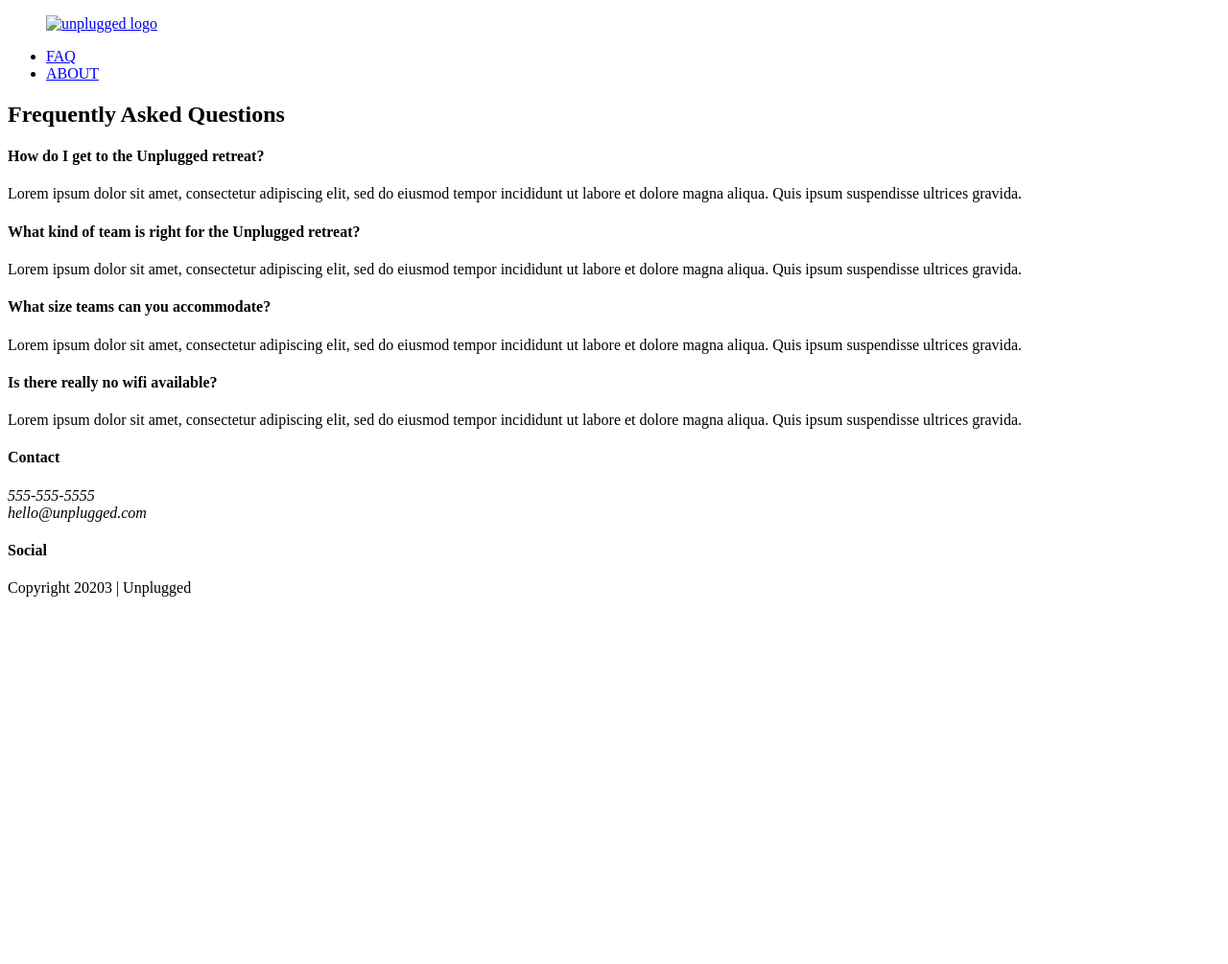
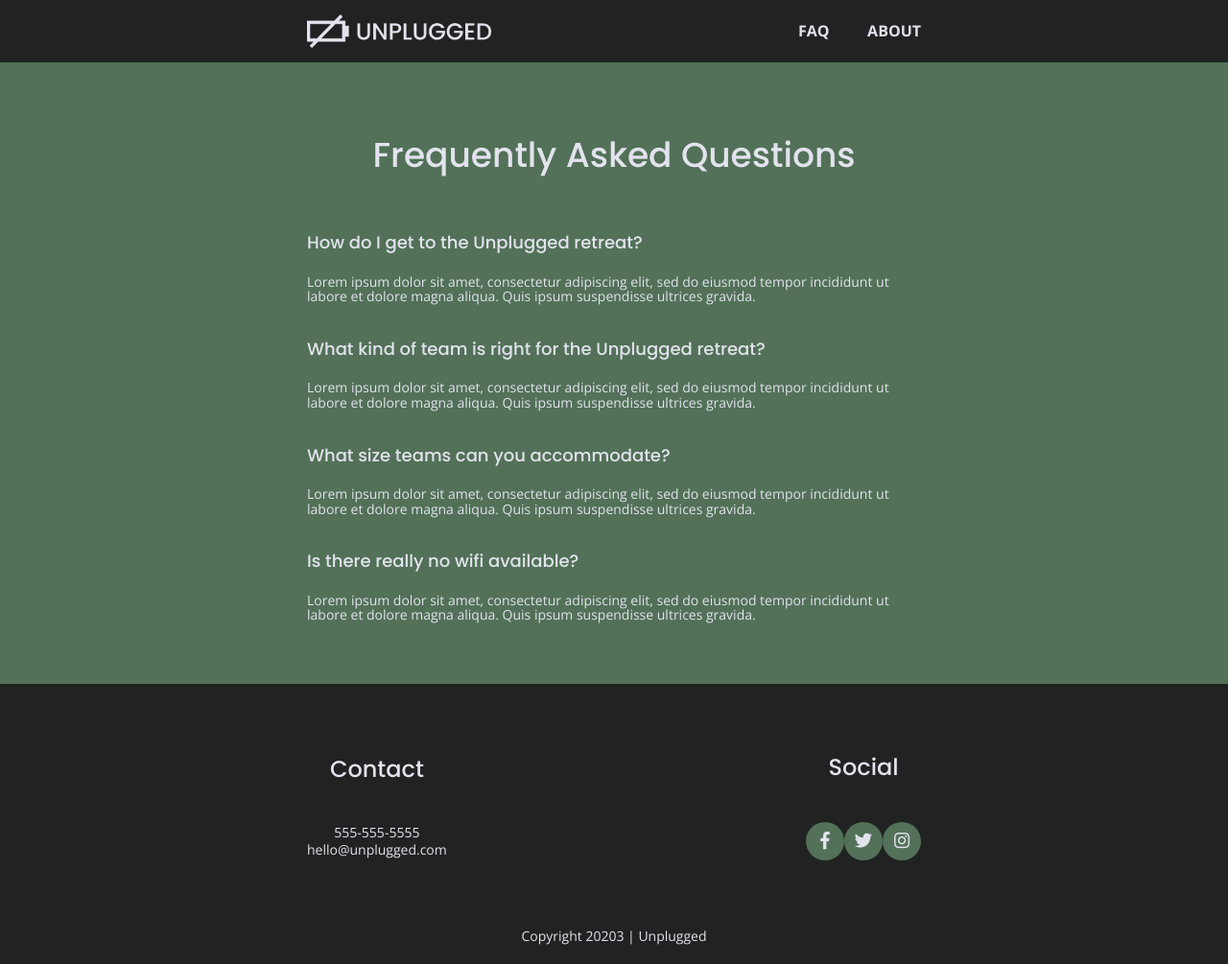
Before and after one commit to Aminah0711/unplugged-responsive-website-round2, a website: page FAQ/index.html in a window 1280 px wide. Shown: the whole page at 96% size. Before the commit the page ends 800 px from the top, so only its background shows below. Drawn offline with nearby package versions, Linux system fonts and the light colour scheme.

Commit message:
Add social icons

```diff
--- a/About/index.html
+++ b/About/index.html
@@ -18,6 +18,7 @@
 
   <link rel="stylesheet" href="../css/normalize.css">
   <link rel="stylesheet" href="../css/main.css">
+    <!--fontawesome-->
   <script src="https://kit.fontawesome.com/a64f40ecc3.js" crossorigin="anonymous"></script>
   <!--Google Fonts-->
   <link href="https://fonts.googleapis.com/css?family=Open+Sans:400,700|Poppins:500,700" rel="stylesheet">
@@ -104,18 +105,22 @@
               hello@unplugged.com
             </p>
           </address>
-        </div>
       </div>
       <div class="social">
         <h4>Social</h4>
         <div class="social-icons">
           <p>
-            <a href="#"></a>
-            <a href="#"></a>
-            <a href="#"></a>
+            <a href="https://www.facebook.com/Skillcrush/" target="_blank"><i class="fab fa-facebook-f"></i></a>
+          </p>
+          <p>
+            <a href="https://twitter.com/Skillcrush" target="_blank"><i class="fab fa-twitter"></i></a>
+          </p>
+          <p>
+            <a href="https://www.instagram.com/skillcrush/" target="_blank"><i class="fab fa-instagram"></i></a>
           </p>
         </div>
-
+        </div>
+        </div>
       </div>
       <div class="copyright">
         <p>Copyright 20203 | Unplugged</p>
--- a/FAQ/index.html
+++ b/FAQ/index.html
@@ -3,30 +3,27 @@
 
 <head>
   <meta charset="utf-8">
+  <meta http-equiv="x-ua-compatible" content="ie=edge">
   <title>FAQ | Unplugged Retreat</title>
   <meta name="description" content="">
-  <meta name="viewport" content="width=device-width, initial-scale=1">
-
-  <meta property="og:title" content="">
-  <meta property="og:type" content="">
-  <meta property="og:url" content="">
-  <meta property="og:image" content="">
+  <meta name="viewport" content="width=device-width, initial-scale=1, shrink-to-fit=no">
 
   <link rel="manifest" href="../site.webmanifest">
   <link rel="apple-touch-icon" href="../icon.png">
-  <!--fontawesome-->
-  <script src="https://kit.fontawesome.com/a64f40ecc3.js" crossorigin="anonymous"></script>
-  <!--Google Fonts-->
-<link href="https://fonts.googleapis.com/css?family=Open+Sans:400,700|Poppins:500,700" rel="stylesheet">
-
-  <meta name="theme-color" content="#fafafa">
+  <!-- Place favicon.ico in the root directory -->
+  <!-- Google Fonts -->
+  <link href="https://fonts.googleapis.com/css?family=Open+Sans:400,700|Poppins:500,700" rel="stylesheet">
+  <!-- FontAwesome CDN version 5.5 -->
+  <link rel="stylesheet" href="https://use.fontawesome.com/releases/v5.5.0/css/all.css">
+  <link rel="stylesheet" href="../css/normalize.css">
+  <link rel="stylesheet" href="../css/main.css">
 </head>
 
 <body>
   <header>
     <div class="content-wrapper">
       <figure>
-        <a href="#"><img src='../about/' alt="unplugged logo">
+        <a href="#"><img src='../img/unpluggedlogo.png' alt="unplugged logo">
         </a>
         </figure>
       <div class="header-divider"></div>
@@ -77,17 +74,21 @@
             </p>
           </address>
         </div>
-      </div>
       <div class="social">
         <h4>Social</h4>
         <div class="social-icons">
           <p>
-            <a href="#"></a>
-            <a href="#"></a>
-            <a href="#"></a>
+            <a href="https://www.facebook.com/Skillcrush/" target="_blank"><i class="fab fa-facebook-f"></i></a>
+          </p>
+          <p>
+            <a href="https://twitter.com/Skillcrush" target="_blank"><i class="fab fa-twitter"></i></a>
+          </p>
+          <p>
+            <a href="https://www.instagram.com/skillcrush/" target="_blank"><i class="fab fa-instagram"></i></a>
           </p>
         </div>
-
+        </div>
+        </div>
       </div>
       <div class="copyright">
         <p>Copyright 20203 | Unplugged</p>
--- a/css/main.css
+++ b/css/main.css
@@ -135,7 +135,6 @@ address {
 
 }
    .content-wrapper {
-  outline: 3px dotted red;
   width: 90%;
   margin: 50px 0;
 }
@@ -200,13 +199,20 @@ footer .social-icons {
   display: flex;
   justify-content: space-around;
   align-items: center;
-  background-color: #527158;
+
 }
 
-footer .social-icons p{
+footer .social-icons p {
+  background-color: #527158;
+  border-radius: 50%;
+  width: 40px;
+  height: 40px;
   display: flex;
   justify-content: center;
   align-items: center;
+}
+footer .social-icons p i {
+  font-size: 1.3125em;
 }
 footer .copyright {
   margin: 20px 0;
@@ -581,7 +587,7 @@ footer h4 {
 }
 footer p {
   line-height: 1.285;
-}
+
 footer .copyright {
   width: 100%;
 }
```
Also changed, not shown: index.html (+12 -11 lines).
